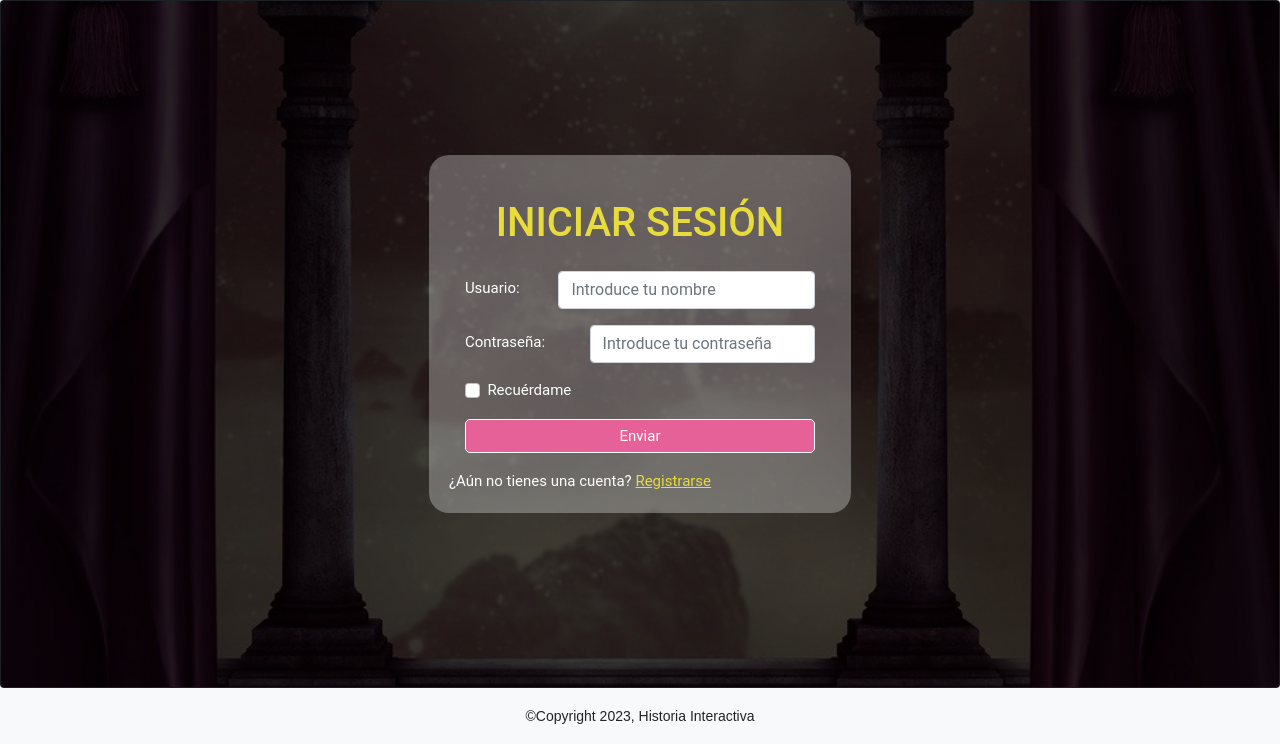
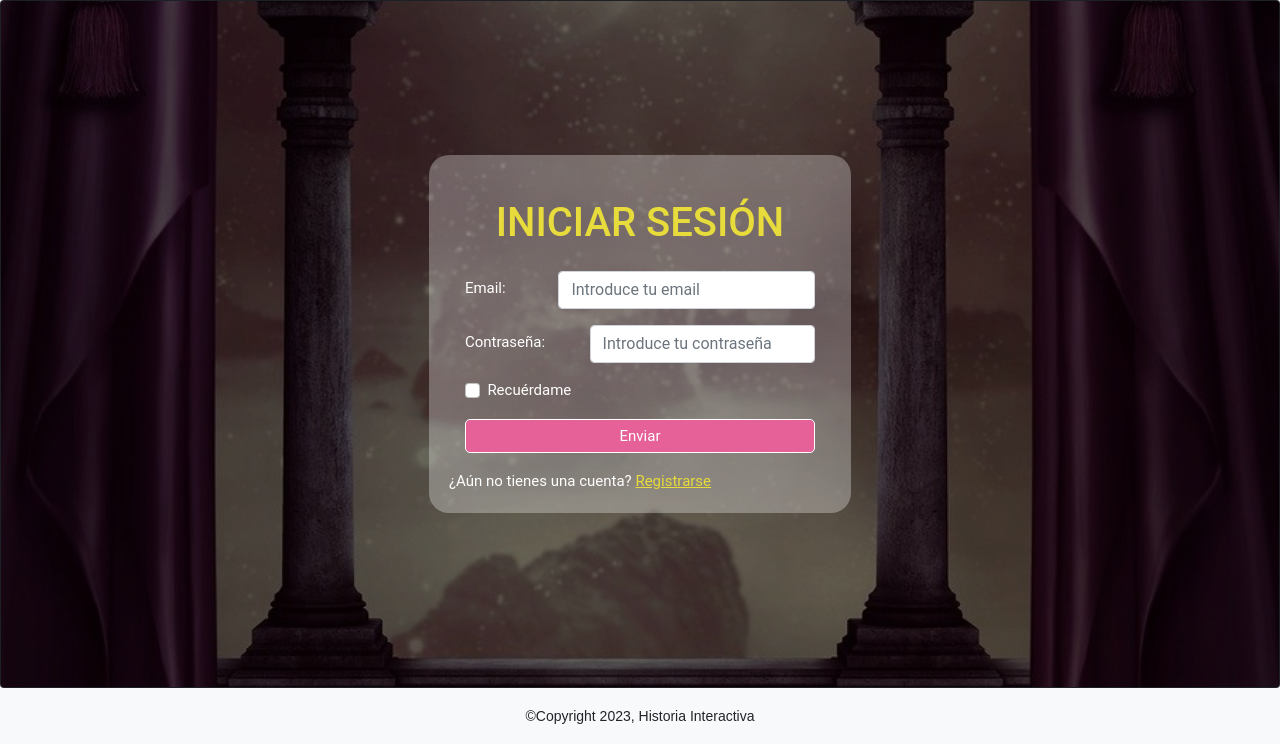
Before and after one commit to BeatrizCano/Historia_Interactiva, a PHP site: page /app/views/viewLogin.php in a window 1280 px wide. Shown: the part 56-800 px from the top of the page. Run offline with PHP 8.4, Linux system fonts and the light colour scheme.

Commit message:
restaured_fron_security_copyi

```diff
--- a/app/controllers/StoryController.php
+++ b/app/controllers/StoryController.php
@@ -2,15 +2,15 @@
 //session_start(); // Iniciar la sesión
 include ("../../config/Database.php");
 
-function getUserIdAndNameForName($userName) {
+function getUserIdAndNameForEmail($email) {
     $connection = createConnection("interactive_history");
 
     // Consulta SQL para obtener el usuario_id y el nombre de usuario basado en el nombre de usuario
-    $sql = "SELECT usuario_id, nombre_usuario FROM usuarios WHERE nombre_usuario = ?";
+    $sql = "SELECT usuario_id, nombre_usuario FROM usuarios WHERE email = ?";
 
     // Usar sentencias preparadas para proteger contra inyección SQL
     $stmt = mysqli_prepare($connection, $sql);
-    mysqli_stmt_bind_param($stmt, "s", $userName);
+    mysqli_stmt_bind_param($stmt, "s", $email);
     mysqli_stmt_execute($stmt);
 
     // Obtener el resultado de la consulta
@@ -56,12 +56,12 @@ function  registerUser($name, $email, $password) {
 }
 
 
-function login($name, $password) {
+function login($email, $password) {
     $connection = createConnection("interactive_history");
 
-    $sql = "SELECT contrasena FROM usuarios WHERE nombre_usuario = ?";
+    $sql = "SELECT contrasena FROM usuarios WHERE email = ?";
     $stmt = mysqli_prepare($connection, $sql);
-    mysqli_stmt_bind_param($stmt, "s", $name);
+    mysqli_stmt_bind_param($stmt, "s", $email);
     mysqli_stmt_execute($stmt);
     mysqli_stmt_bind_result($stmt, $hashedPassword);
     mysqli_stmt_fetch($stmt);
--- a/app/views/viewLogin.php
+++ b/app/views/viewLogin.php
@@ -7,14 +7,14 @@ session_start();
 $error_message = ""; // Variable para almacenar el mensaje de error
 
 if ($_SERVER["REQUEST_METHOD"] === "POST") {
-    $name = $_POST["name"];
+    $email = $_POST["email"];
     $password = $_POST["password"];
 
     // Llamar a la función login() para verificar las credenciales
-    $loginResult = login($name, $password);
+    $loginResult = login($email, $password);
     if ($loginResult === true) {
         // Obtener el usuario_id y el nombre de usuario
-        $userInfo = getUserIdAndNameForName($name);
+        $userInfo = getUserIdAndNameForEmail($email);
 
         // Credenciales válidas, establecer las variables de sesión
         $_SESSION['usuario_id'] = $userInfo['usuario_id'];
@@ -22,7 +22,7 @@ if ($_SERVER["REQUEST_METHOD"] === "POST") {
         header("Location: ../views/viewAfterLogin.php");
         exit();
     } else {
-        $error_message = "Nombre de usuario o contraseña incorrectos"; // Asignar mensaje de error
+        $error_message = "Credenciales incorrectas"; // Asignar mensaje de error
     }
 }
 ?>
@@ -50,10 +50,10 @@ if ($_SERVER["REQUEST_METHOD"] === "POST") {
 
                 <div class="mb-3 text-start row align-items-center">
                     <div class="col-md-3">
-                        <label for="name" class="form-label d-inline-block mb-1">Usuario:</label>
+                        <label for="email" class="form-label d-inline-block mb-1">Email:</label>
                     </div>
                     <div class="col-md-9">
-                        <input type="text" class="form-control d-inline-block" id="name" name="name" placeholder="Introduce tu nombre" required>
+                        <input type="email" class="form-control d-inline-block" id="email" name="email" placeholder="Introduce tu email" required>
                     </div>
                 </div>
 
--- a/public/css/styles8.css
+++ b/public/css/styles8.css
@@ -49,7 +49,7 @@
     justify-content: center;
     align-items: center;
     height: 100%;
-    background: rgba(0, 0, 0, 0.7); /* Fondo semitransparente para hacer el texto legible */
+    background: rgba(0, 0, 0, 0.5); /* Fondo semitransparente para hacer el texto legible */
 }
 
 .card .card-title,
@@ -105,7 +105,7 @@
 }
 
 .login-container-history {
-    background-color: rgba(17, 8, 8, 0.5); /* Color blanco semitransparente */
+    background-color: rgba(17, 8, 8, 0.8); /* Color blanco semitransparente */
     padding: 20px; /* Ajusta el relleno según tu preferencia */
     border-radius: 20px; /* Ajusta el radio del borde según tu preferencia */
     margin-bottom: 20px;
@@ -127,10 +127,11 @@
 }
 
 .button_options {
-    border-radius: 10px;
+    border-radius: 5px;
     padding: 5px 10px;
-    border: 1px;
+    border:#ec5c09 solid 1px;
     box-shadow: #ffffff;
+
 }
 
 .button_general {
@@ -141,3 +142,11 @@
     border: white solid 1px;
     box-shadow:#ffffff;
 }
+
+.button_certificate {
+    border-radius: 5px;
+    padding: 5px 10px;
+    border: #e56197 solid 1px;
+    box-shadow: #ffffff;
+
+}
--- a/templates/headViewsChoice.php
+++ b/templates/headViewsChoice.php
@@ -33,6 +33,7 @@
             <a class="nav-link active" aria-current="page" href="../../../index.php">Inicio</a>
             <a class="nav-link" href="../viewRegister.php">Registrarse</a>
             <a class="nav-link" href="../viewLogin.php">Iniciar Sesión</a>
+            <a class="nav-link" href="../viewEditForm.php">Editar personalización</a>
             <a class="nav-link" href="../../../sections/session/logout.php">Cerrar Sesión</a>
         </div>
         </div>
```
Also changed, not shown: app/views/viewCertificateForm.php (+18 -21 lines), app/views/viewHistory.php (+6 -8 lines), index.php (+8 -2 lines), sections/generateCertificate.php (+11 -8 lines).
